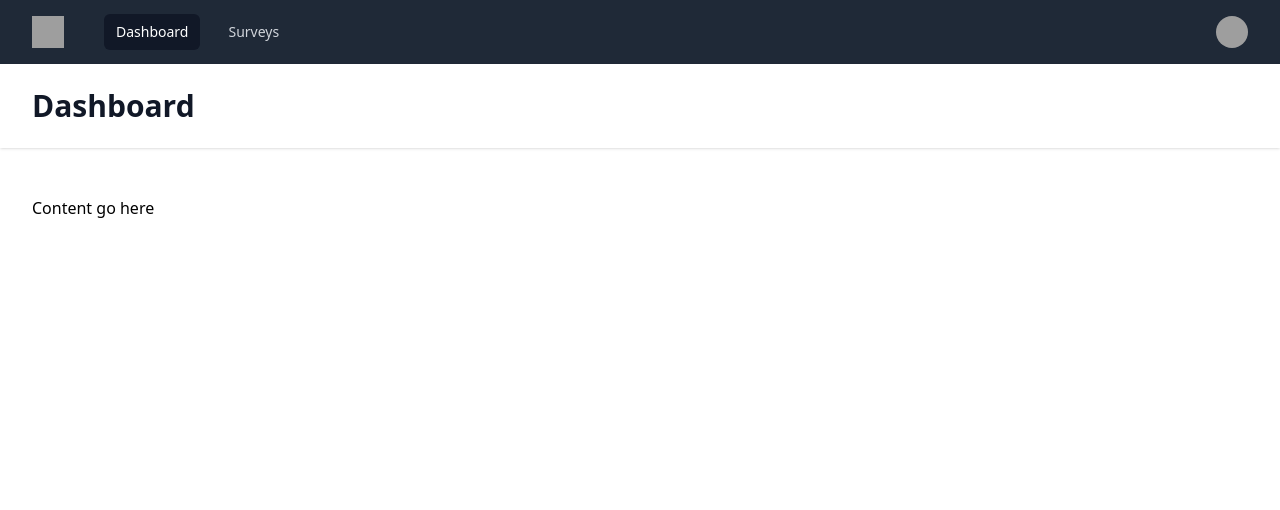
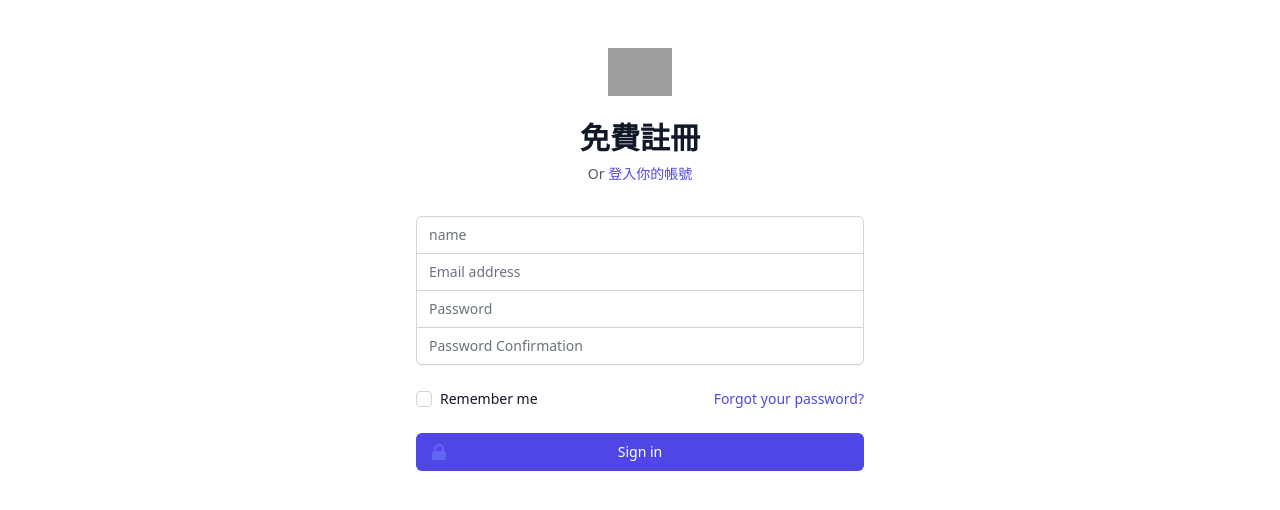
Before and after one commit to colonsong/surveys, a Vue app in the folder vue/: page /register in a window 1280 px wide. Before the commit this address led to /dashboard. Shown: the top 510 px of the page. Built offline with nearby package versions, Linux system fonts and the light colour scheme; grey boxes are pictures that could not be loaded.

Commit message:
vue for register && login api

```diff
--- a/vue/src/store/index.js
+++ b/vue/src/store/index.js
@@ -4,21 +4,38 @@ import { createStore } from "vuex";
 const store = createStore({
   state: {
     user: {
-      data: {
-        name: 'Tom Cook',
-        email: 'tom@example.com',
-        imageUrl:
-          'https://images.unsplash.com/photo-1472099645785-5658abf4ff4e?ixlib=rb-1.2.1&ixid=eyJhcHBfaWQiOjEyMDd9&auto=format&fit=facearea&facepad=2&w=256&h=256&q=80',
-      },
-      token: 123
+      data: {},
+      token: sessionStorage.getItem("TOKEN")
     }
   },
   getters: {},
-  actions: {},
+  actions: {
+    register({ commit }, user) {
+      return fetch('http://surveys.test/api/register', {
+        headers: {
+          "Content-Type": "applicaiton/json",
+          Accept: "application/json",
+        },
+        method: "POST",
+        body: JSON.stringify(user),
+      })
+        .then((res) => res.json())
+        .then((res) => {
+          commit("setUser", res);
+          return res;
+        });
+    }
+  },
   mutations: {
     logout: (state) => {
       state.user.data = {};
       state.user.token = null;
+    },
+    setUser: (state, userData) =>  {
+      state.user.token = userData.token;
+      state.user.data = userData.user;
+      sessionStorage.setItem('TOKEN', userData.token);
+
     }
   },
   modules: {},
--- a/vue/src/views/Register.vue
+++ b/vue/src/views/Register.vue
@@ -1,37 +1,165 @@
 <template>
   <div>
-  <img class="mx-auto h-12 w-auto" src="https://tailwindui.com/img/logos/workflow-mark-indigo-600.svg" alt="Workflow" />
+    <img
+      class="mx-auto h-12 w-auto"
+      src="https://tailwindui.com/img/logos/workflow-mark-indigo-600.svg"
+      alt="Workflow"
+    />
     <h2 class="mt-6 text-center text-3xl font-extrabold text-gray-900">
       免費註冊
     </h2>
     <p class="mt-2 text-center text-sm text-gray-600">
       Or
-    {{ ' ' }}
-    <router-link :to="{name:'Login'}" class="font-medium text-indigo-600 hover:text-indigo-500">
+      {{ " " }}
+      <router-link
+        :to="{ name: 'Login' }"
+        class="font-medium text-indigo-600 hover:text-indigo-500"
+      >
         登入你的帳號
       </router-link>
     </p>
   </div>
-<form class="mt-8 space-y-6" action="#" method="POST">
+  <form class="mt-8 space-y-6" @submit="register">
     <input type="hidden" name="remember" value="true" />
     <div class="rounded-md shadow-sm -space-y-px">
       <div>
         <label for="fullname" class="sr-only">全名</label>
-      <input id="fullname" name="email" type="email" autocomplete="email" required="" class="appearance-none rounded-none relative block w-full px-3 py-2 border border-gray-300 placeholder-gray-500 text-gray-900 rounded-t-md focus:outline-none focus:ring-indigo-500 focus:border-indigo-500 focus:z-10 sm:text-sm" placeholder="Email address" />
+        <input
+          id="fullname"
+          name="email"
+          type="text"
+          autocomplete="email"
+          required=""
+          v-model="user.name"
+          class="
+            appearance-none
+            rounded-none
+            relative
+            block
+            w-full
+            px-3
+            py-2
+            border border-gray-300
+            placeholder-gray-500
+            text-gray-900
+            rounded-t-md
+            focus:outline-none
+            focus:ring-indigo-500
+            focus:border-indigo-500
+            focus:z-10
+            sm:text-sm
+          "
+          placeholder="name"
+        />
       </div>
       <div>
         <label for="email-address" class="sr-only">Email address</label>
-      <input id="email-address" name="name" type="text" autocomplete="name" required="" class="appearance-none rounded-none relative block w-full px-3 py-2 border border-gray-300 placeholder-gray-500 text-gray-900  focus:outline-none focus:ring-indigo-500 focus:border-indigo-500 focus:z-10 sm:text-sm" placeholder="Email address" />
+        <input
+          id="email-address"
+          name="name"
+          type="text"
+          autocomplete="name"
+          required=""
+          v-model="user.email"
+          class="
+            appearance-none
+            rounded-none
+            relative
+            block
+            w-full
+            px-3
+            py-2
+            border border-gray-300
+            placeholder-gray-500
+            text-gray-900
+            focus:outline-none
+            focus:ring-indigo-500
+            focus:border-indigo-500
+            focus:z-10
+            sm:text-sm
+          "
+          placeholder="Email address"
+        />
       </div>
       <div>
         <label for="password" class="sr-only">Password</label>
-      <input id="password" name="password" type="password" autocomplete="current-password" required="" class="appearance-none rounded-none relative block w-full px-3 py-2 border border-gray-300 placeholder-gray-500 text-gray-900 rounded-b-md focus:outline-none focus:ring-indigo-500 focus:border-indigo-500 focus:z-10 sm:text-sm" placeholder="Password" />
+        <input
+          id="password"
+          name="password"
+          type="password"
+          autocomplete="current-password"
+          required=""
+          v-model="user.password"
+          class="
+            appearance-none
+            rounded-none
+            relative
+            block
+            w-full
+            px-3
+            py-2
+            border border-gray-300
+            placeholder-gray-500
+            text-gray-900
+
+            focus:outline-none
+            focus:ring-indigo-500
+            focus:border-indigo-500
+            focus:z-10
+            sm:text-sm
+          "
+          placeholder="Password"
+        />
+      </div>
+      <div>
+        <label for="password_confirmation" class="sr-only"
+          >password confirmation</label
+        >
+        <input
+          id="password_confirmation"
+          name="password_confirmation"
+          type="password"
+          autocomplete="current-password_confirmation"
+          v-model="user.password_confirmation"
+          required=""
+          class="
+            appearance-none
+            rounded-none
+            relative
+            block
+            w-full
+            px-3
+            py-2
+            border border-gray-300
+            placeholder-gray-500
+            text-gray-900
+            rounded-b-md
+            focus:outline-none
+            focus:ring-indigo-500
+            focus:border-indigo-500
+            focus:z-10
+            sm:text-sm
+          "
+          placeholder="Password Confirmation"
+        />
       </div>
     </div>
 
     <div class="flex items-center justify-between">
       <div class="flex items-center">
-      <input id="remember-me" name="remember-me" type="checkbox" class="h-4 w-4 text-indigo-600 focus:ring-indigo-500 border-gray-300 rounded" />
+        <input
+          id="remember-me"
+          name="remember-me"
+          type="checkbox"
+          class="
+            h-4
+            w-4
+            text-indigo-600
+            focus:ring-indigo-500
+            border-gray-300
+            rounded
+          "
+        />
         <label for="remember-me" class="ml-2 block text-sm text-gray-900">
           Remember me
         </label>
@@ -45,9 +173,34 @@
     </div>
 
     <div>
-    <button type="submit" class="group relative w-full flex justify-center py-2 px-4 border border-transparent text-sm font-medium rounded-md text-white bg-indigo-600 hover:bg-indigo-700 focus:outline-none focus:ring-2 focus:ring-offset-2 focus:ring-indigo-500">
+      <button
+        type="submit"
+        class="
+          group
+          relative
+          w-full
+          flex
+          justify-center
+          py-2
+          px-4
+          border border-transparent
+          text-sm
+          font-medium
+          rounded-md
+          text-white
+          bg-indigo-600
+          hover:bg-indigo-700
+          focus:outline-none
+          focus:ring-2
+          focus:ring-offset-2
+          focus:ring-indigo-500
+        "
+      >
         <span class="absolute left-0 inset-y-0 flex items-center pl-3">
-        <LockClosedIcon class="h-5 w-5 text-indigo-500 group-hover:text-indigo-400" aria-hidden="true" />
+          <LockClosedIcon
+            class="h-5 w-5 text-indigo-500 group-hover:text-indigo-400"
+            aria-hidden="true"
+          />
         </span>
         Sign in
       </button>
@@ -55,12 +208,27 @@
   </form>
 </template>
 
-<script>
-import { LockClosedIcon } from '@heroicons/vue/solid'
+<script setup>
+import { LockClosedIcon } from "@heroicons/vue/solid";
+import store from "../store";
+import { useRouter } from 'vue-router';
 
-export default {
-  components: {
-    LockClosedIcon,
-  },
+const router =useRouter();
+const user = {
+  name: '',
+  email: '',
+  password: '',
+  password_confirmation: ''
+}
+
+function register(e) {
+  e.preventDefault();
+  store.dispatch('register', user)
+  .then((res) => {
+    router.push({
+      name: 'Dashboard'
+    })
+  })
+
 }
 </script>
```
Also changed, not shown: 2 other files (tests, documents, lock files or other folders). Lines whose indentation alone changed are shown as unchanged.
